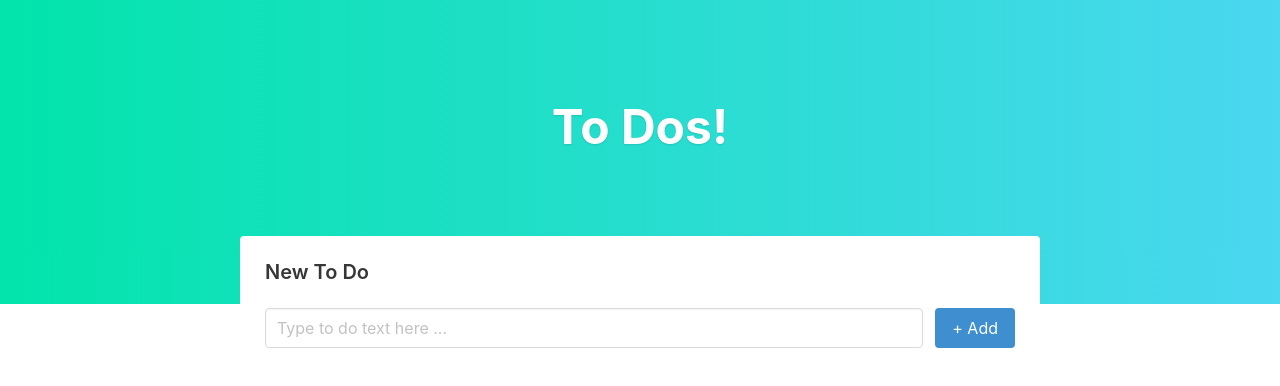
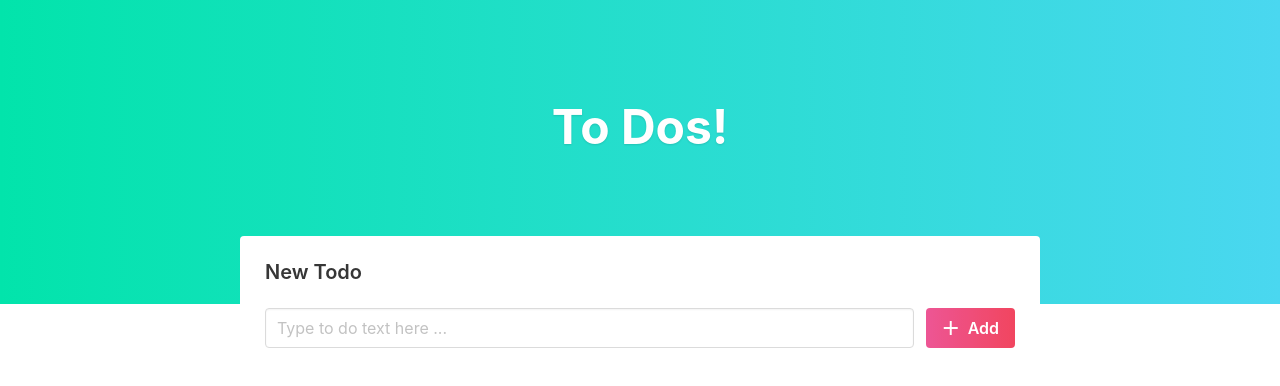
Before and after one commit to redlerKayleigh/angular-notes-app, an Angular app in the folder notes-app/: page / in a window 1280 px wide. Shown: the top 386 px of the page. Built offline with nearby package versions, Linux system fonts and the light colour scheme.

Commit message:
Added styles

```diff
--- a/notes-app/src/app/todos/todos.component.html
+++ b/notes-app/src/app/todos/todos.component.html
@@ -5,16 +5,16 @@
 <div class="container">
     <div class="add-to-do-box">
         <form>
-            <h2 class="title is-5">New To Do</h2>
+            <h2 class="title is-5">New Todo</h2>
 
             <div class="field is-grouped">
                 <p class="control is-expanded">
                   <input class="input" type="text" placeholder="Type to do text here ...">
                 </p>
                 <p class="control">
-                  <a class="button is-info">
-                    + Add
-                  </a>
+                  <button class="button alt-gradient-button">
+                    <i class="material-icons">add</i> Add
+                  </button>
                 </p>
               </div>
         </form>
--- a/notes-app/src/styles.scss
+++ b/notes-app/src/styles.scss
@@ -1,2 +1,30 @@
 /* You can add global styles to this file, and also import other style files */
  @import '../node_modules/bulma/bulma.sass';
+
+ .alt-gradient-button {
+    color: white;
+    border: none;
+    background: linear-gradient(to right, rgb(236, 72, 140), rgb(240, 54, 82));
+    font-weight: 600;
+    opacity: 0.92;
+
+     &:hover {
+        opacity: 1;
+        color: white;
+        box-shadow: 0px 0px 0px 4px rgba(black, 0.05);
+     }
+
+     &:active {
+        opacity: 0.7;
+     }
+
+     &:focus {
+         color: white;
+         opacity: 1;
+     }
+
+     i.material-icons {
+        margin-right: 5px;
+        margin-left: -3px;
+     }
+ }
```
